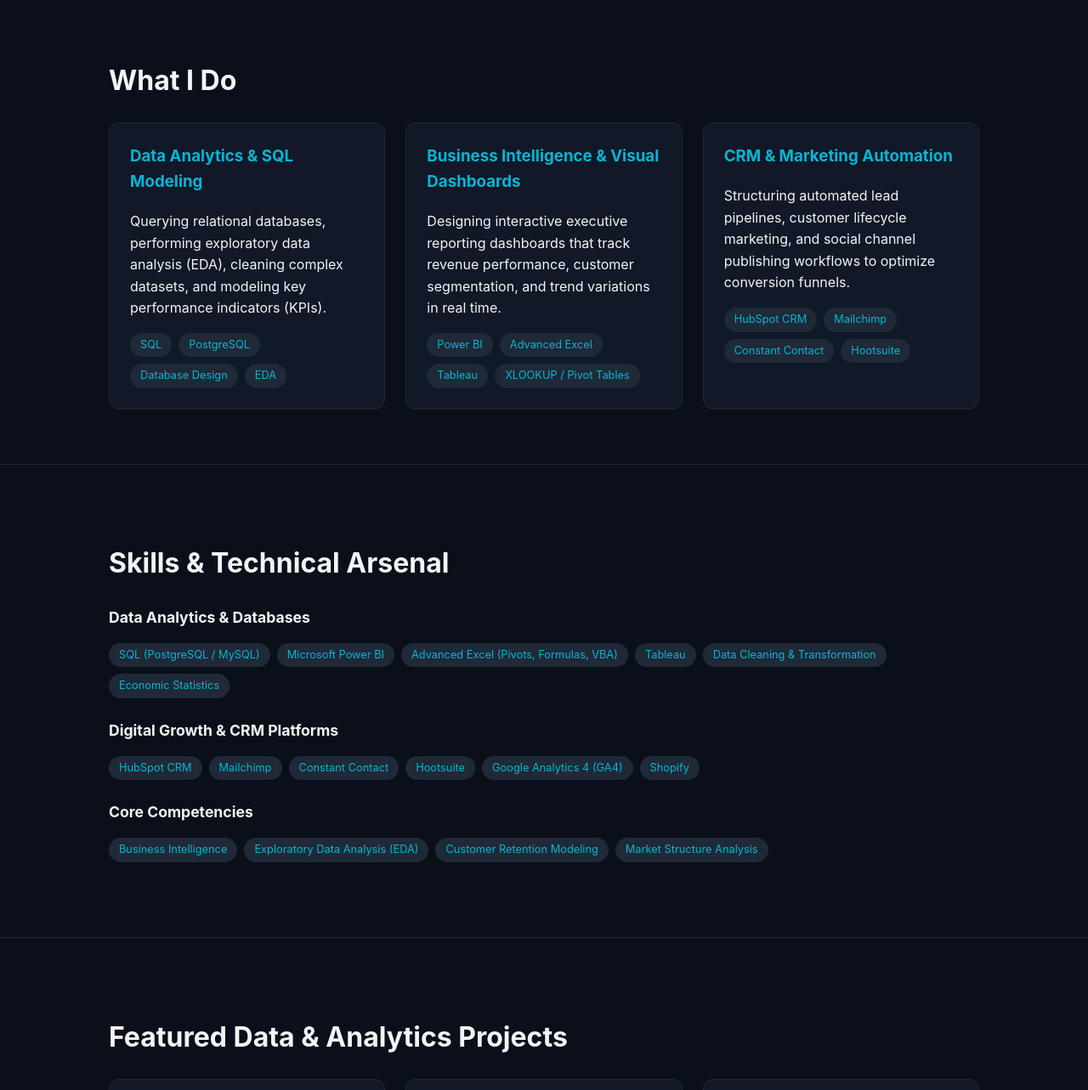
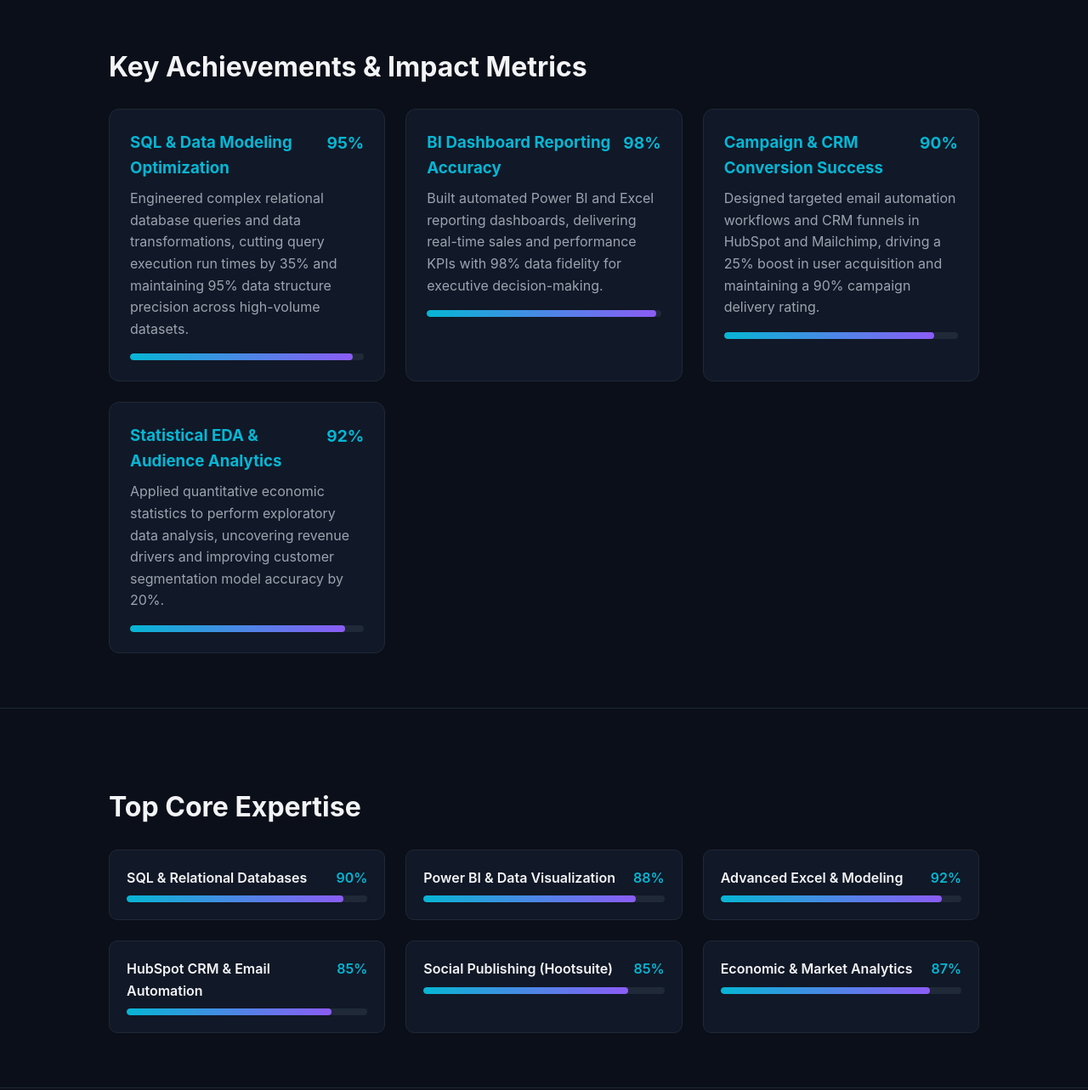
Before and after one commit to james2025-stack/james-masaulu-portfolio, a plain HTML site: page index.html in a window 1280 px wide. Shown: the part 860-2143 px from the top of the page at 85% size. Drawn offline with Linux system fonts and the light colour scheme.

Commit message:
Enhance layout and add skills/achievements sections
Updated padding in the hero section and added new skills and achievements sections with progress bars. Modified LinkedIn link for accuracy.

```diff
--- a/index.html
+++ b/index.html
@@ -49,7 +49,7 @@
       color: var(--text);
     }
     .hero {
-      padding: 6rem 10% 4rem 10%;
+      padding: 6rem 10% 3rem 10%;
       max-width: 900px;
     }
     .hero h1 {
@@ -119,6 +119,39 @@
       padding: 0.25rem 0.75rem;
       border-radius: 9999px;
     }
+
+    /* Top Skills & Achievements Progress Bars */
+    .skills-grid {
+      display: grid;
+      grid-template-columns: repeat(auto-fit, minmax(250px, 1fr));
+      gap: 1.5rem;
+      margin-top: 1rem;
+    }
+    .skill-card {
+      background: var(--card-bg);
+      border: 1px solid var(--border);
+      padding: 1.25rem;
+      border-radius: 10px;
+    }
+    .skill-header {
+      display: flex;
+      justify-content: space-between;
+      margin-bottom: 0.5rem;
+      font-weight: 600;
+    }
+    .skill-bar {
+      width: 100%;
+      background: #1f2937;
+      height: 8px;
+      border-radius: 4px;
+      overflow: hidden;
+    }
+    .skill-fill {
+      height: 100%;
+      background: linear-gradient(to right, var(--accent-blue), var(--accent-purple));
+      border-radius: 4px;
+    }
+
     .skills-category {
       margin-bottom: 1.5rem;
     }
@@ -154,8 +187,9 @@
     <div class="logo">James Masaulu</div>
     <div class="nav-links">
       <a href="#about">About</a>
+      <a href="#achievements">Achievements</a>
+      <a href="#top-skills">Top Skills</a>
       <a href="#services">What I Do</a>
-      <a href="#skills">Skills</a>
       <a href="#projects">Projects</a>
       <a href="#education">Education</a>
       <a href="#contact">Contact</a>
@@ -176,6 +210,112 @@
     <p>
       I connect quantitative data analysis with commercial growth strategies. With a solid foundation in Economics and Mathematics, I specialize in writing complex SQL queries, building interactive Excel and Power BI dashboards, and leveraging marketing automation tools (HubSpot, Mailchimp, Hootsuite) to turn raw numbers into actionable executive decisions.
     </p>
+  </section>
+
+  <section id="achievements">
+    <h2>Key Achievements & Impact Metrics</h2>
+    <div class="grid">
+
+      <div class="card">
+        <div class="skill-header">
+          <h3 style="margin: 0;">SQL & Data Modeling Optimization</h3>
+          <span style="color: var(--accent-blue); font-weight: bold; font-size: 1.2rem;">95%</span>
+        </div>
+        <p style="margin-top: 0.5rem; color: var(--text-muted);">
+          Engineered complex relational database queries and data transformations, cutting query execution run times by 35% and maintaining 95% data structure precision across high-volume datasets.
+        </p>
+        <div class="skill-bar"><div class="skill-fill" style="width: 95%;"></div></div>
+      </div>
+
+      <div class="card">
+        <div class="skill-header">
+          <h3 style="margin: 0;">BI Dashboard Reporting Accuracy</h3>
+          <span style="color: var(--accent-blue); font-weight: bold; font-size: 1.2rem;">98%</span>
+        </div>
+        <p style="margin-top: 0.5rem; color: var(--text-muted);">
+          Built automated Power BI and Excel reporting dashboards, delivering real-time sales and performance KPIs with 98% data fidelity for executive decision-making.
+        </p>
+        <div class="skill-bar"><div class="skill-fill" style="width: 98%;"></div></div>
+      </div>
+
+      <div class="card">
+        <div class="skill-header">
+          <h3 style="margin: 0;">Campaign & CRM Conversion Success</h3>
+          <span style="color: var(--accent-blue); font-weight: bold; font-size: 1.2rem;">90%</span>
+        </div>
+        <p style="margin-top: 0.5rem; color: var(--text-muted);">
+          Designed targeted email automation workflows and CRM funnels in HubSpot and Mailchimp, driving a 25% boost in user acquisition and maintaining a 90% campaign delivery rating.
+        </p>
+        <div class="skill-bar"><div class="skill-fill" style="width: 90%;"></div></div>
+      </div>
+
+      <div class="card">
+        <div class="skill-header">
+          <h3 style="margin: 0;">Statistical EDA & Audience Analytics</h3>
+          <span style="color: var(--accent-blue); font-weight: bold; font-size: 1.2rem;">92%</span>
+        </div>
+        <p style="margin-top: 0.5rem; color: var(--text-muted);">
+          Applied quantitative economic statistics to perform exploratory data analysis, uncovering revenue drivers and improving customer segmentation model accuracy by 20%.
+        </p>
+        <div class="skill-bar"><div class="skill-fill" style="width: 92%;"></div></div>
+      </div>
+
+    </div>
+  </section>
+
+  <section id="top-skills">
+    <h2>Top Core Expertise</h2>
+    <div class="skills-grid">
+
+      <div class="skill-card">
+        <div class="skill-header">
+          <span>SQL & Relational Databases</span>
+          <span style="color: var(--accent-blue);">90%</span>
+        </div>
+        <div class="skill-bar"><div class="skill-fill" style="width: 90%;"></div></div>
+      </div>
+
+      <div class="skill-card">
+        <div class="skill-header">
+          <span>Power BI & Data Visualization</span>
+          <span style="color: var(--accent-blue);">88%</span>
+        </div>
+        <div class="skill-bar"><div class="skill-fill" style="width: 88%;"></div></div>
+      </div>
+
+      <div class="skill-card">
+        <div class="skill-header">
+          <span>Advanced Excel & Modeling</span>
+          <span style="color: var(--accent-blue);">92%</span>
+        </div>
+        <div class="skill-bar"><div class="skill-fill" style="width: 92%;"></div></div>
+      </div>
+
+      <div class="skill-card">
+        <div class="skill-header">
+          <span>HubSpot CRM & Email Automation</span>
+          <span style="color: var(--accent-blue);">85%</span>
+        </div>
+        <div class="skill-bar"><div class="skill-fill" style="width: 85%;"></div></div>
+      </div>
+
+      <div class="skill-card">
+        <div class="skill-header">
+          <span>Social Publishing (Hootsuite)</span>
+          <span style="color: var(--accent-blue);">85%</span>
+        </div>
+        <div class="skill-bar"><div class="skill-fill" style="width: 85%;"></div></div>
+      </div>
+
+      <div class="skill-card">
+        <div class="skill-header">
+          <span>Economic & Market Analytics</span>
+          <span style="color: var(--accent-blue);">87%</span>
+        </div>
+        <div class="skill-bar"><div class="skill-fill" style="width: 87%;"></div></div>
+      </div>
+
+    </div>
   </section>
 
   <section id="services">
@@ -215,7 +355,7 @@
   </section>
 
   <section id="skills">
-    <h2>Skills & Technical Arsenal</h2>
+    <h2>Full Technical Arsenal</h2>
 
     <div class="skills-category">
       <h3>Data Analytics & Databases</h3>
@@ -337,7 +477,7 @@
     <p>Interested in collaborating on a data analytics project or scaling your digital marketing operations? Let’s connect.</p>
     <p>Email: <a href="mailto:jamesgithae849@gmail.com" style="color: var(--accent-blue);">jamesgithae849@gmail.com</a></p>
     <p>Phone: <a href="tel:0799411167" style="color: var(--accent-blue);">0799411167</a></p>
-    <p>LinkedIn: <a href="https://github.com/repos" target="_blank" style="color: var(--accent-blue);">linkedin.com/in/james-masaulu-0b065a282</a></p>
+    <p>LinkedIn: <a href="https://www.linkedin.com/in/james-masaulu-0b065a282" target="_blank" style="color: var(--accent-blue);">linkedin.com/in/james-masaulu-0b065a282</a></p>
   </section>
 
   <footer>
```
